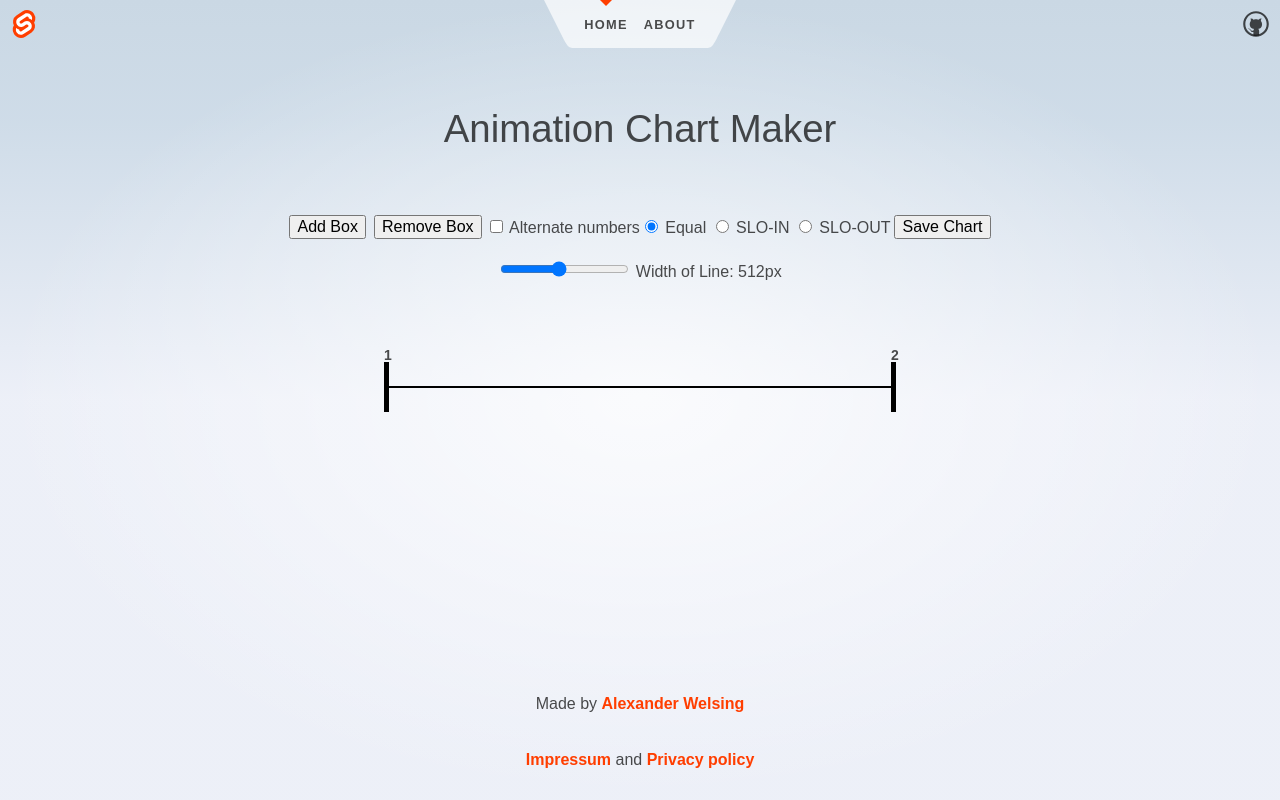
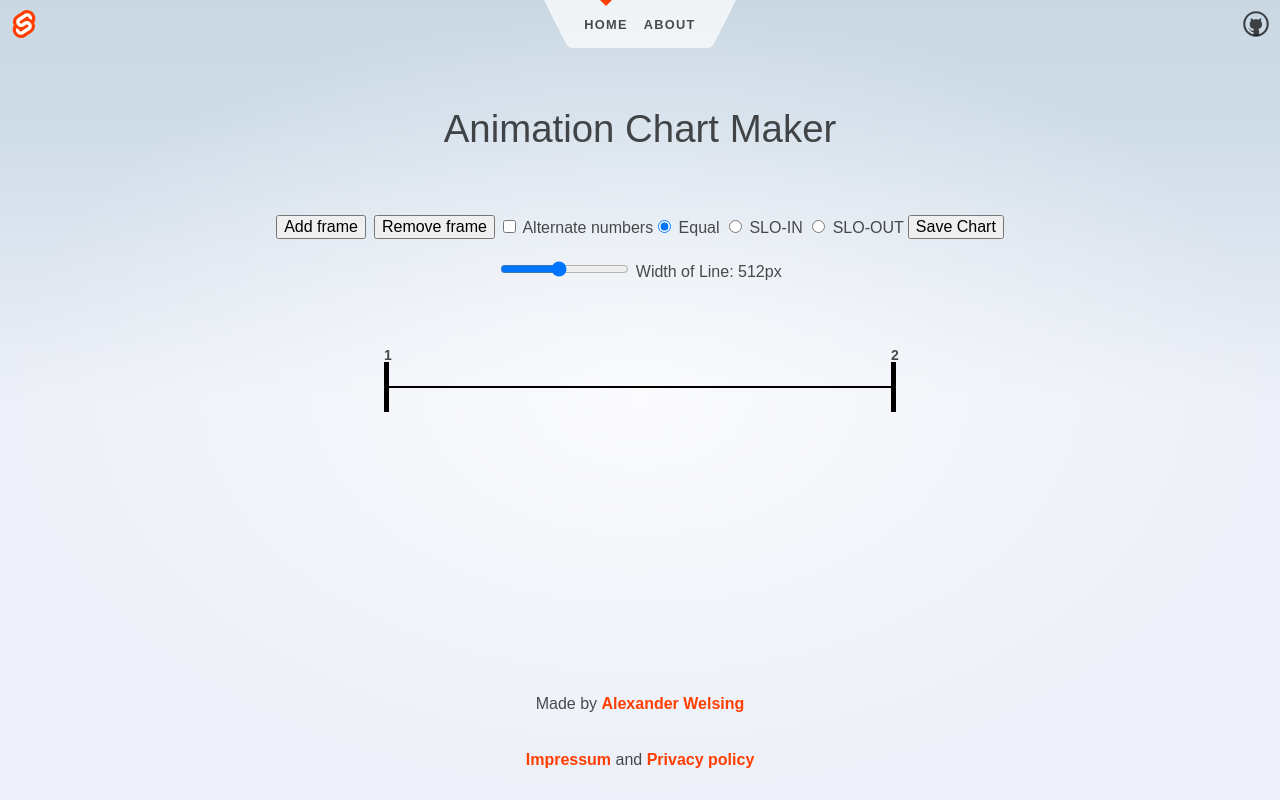
Before and after one commit to A-wels/animation-chart-maker, a SvelteKit app: page / in a window 1280 px wide. Built offline with nearby package versions, Linux system fonts and the light colour scheme.

Commit message:
Change text on buttons from box to frame

```diff
--- a/src/routes/Canvas.svelte
+++ b/src/routes/Canvas.svelte
@@ -142,8 +142,8 @@
 <svelte:window bind:innerWidth />
 <div class="menubar">
 	<div class="row">
-		<button on:click={addBox}>Add Box</button>
-		<button on:click={removeBox}>Remove Box</button>
+		<button on:click={addBox}>Add frame</button>
+		<button on:click={removeBox}>Remove frame</button>
 		<label>
 			<input type="checkbox" bind:checked={$alternate} />
 			Alternate numbers
```
